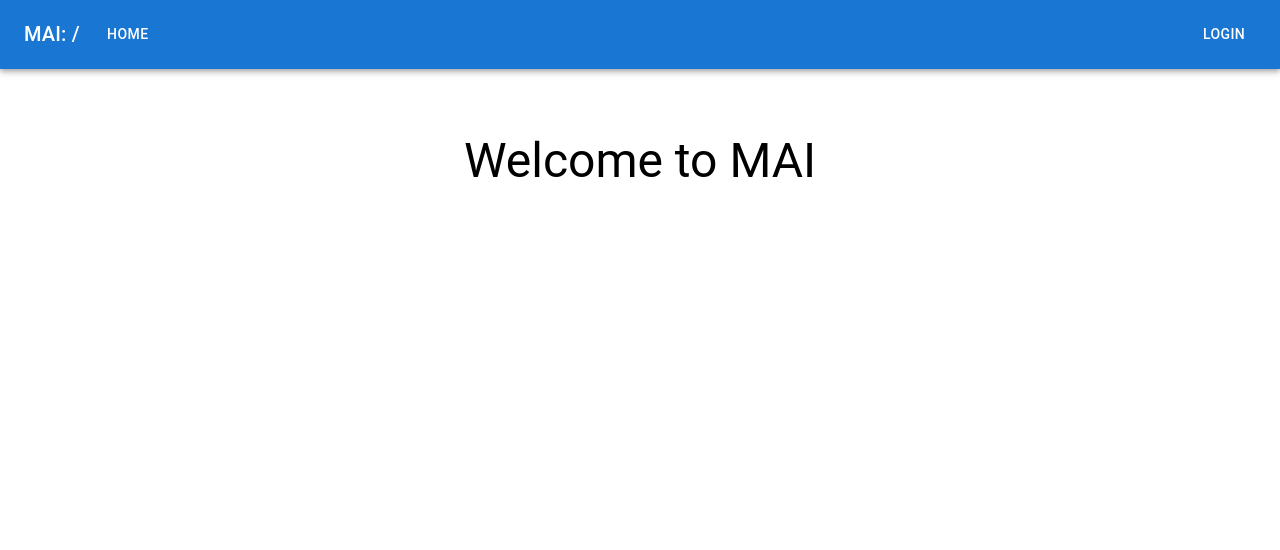
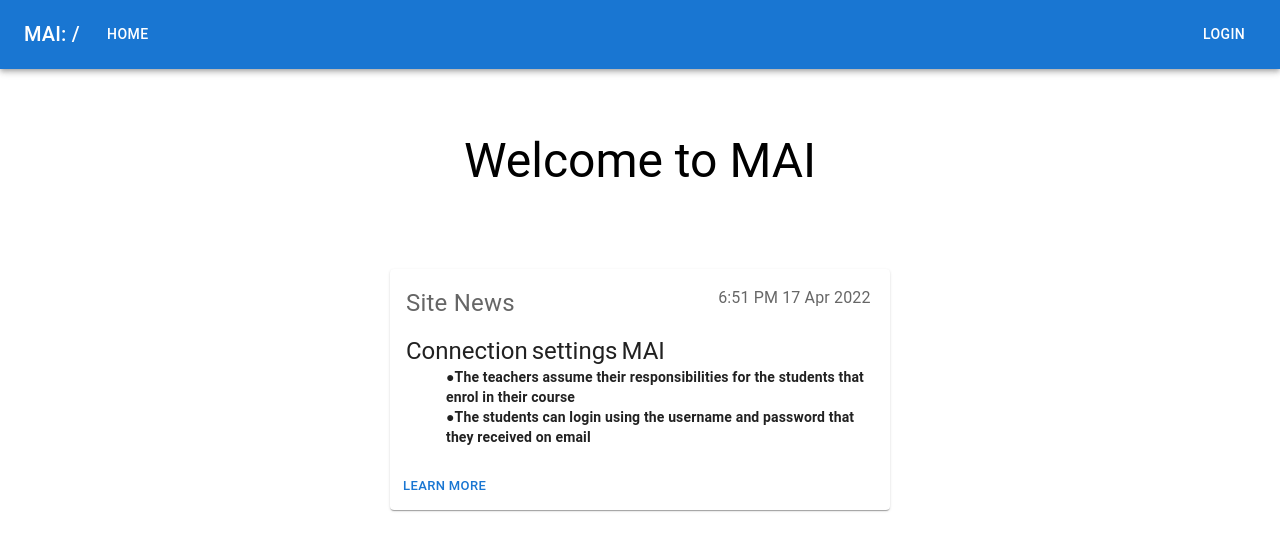
Before and after one commit to 916-Raiu-Madalin/Runtime-Terror, a React (Create React App) app in the folder MAI/src/main/frontend/: page / in a window 1280 px wide. Shown: the top 550 px of the page. Built offline with nearby package versions, Linux system fonts and the light colour scheme.

Commit message:
Small Informative Box on HomePage

```diff
--- a/MAI/src/main/frontend/src/components/Home.js
+++ b/MAI/src/main/frontend/src/components/Home.js
@@ -1,11 +1,21 @@
-import { Typography, Box } from "@mui/material"
-import {React} from "react"
+import { Typography, Box, Button, CardContent, Card, CardActions} from "@mui/material"
+import {React,useState, useEffect} from "react"
 
+const bull = (
+    <Box
+        component="span"
+        sx={{ display: 'inline-block', mx: '2px', transform: 'scale(0.8)' }}
+    >
+    </Box>
+);
 
 
 
 const Home = ( ) =>{
-
+    const [dateState, setDateState] = useState(new Date());
+    useEffect(() => {
+        setInterval(() => setDateState(new Date()), 30000);
+    }, []);
     return(
         <Box
           sx={{
@@ -13,12 +23,57 @@ const Home = ( ) =>{
             display: 'flex',
             flexDirection: 'column',
             alignItems: 'center',
+            gap: 10,
           }}
         >
         <Typography variant="h3">
             Welcome to MAI
         </Typography>
+        <Card sx={{ minWidth: 500 ,width: '30%',display: 'flex', flexDirection: 'column'}}>
+            <CardContent >
+                <Typography sx={{ fontSize: 24 ,display: 'flex', flexDirection: 'row'}} color="text.secondary" gutterBottom>
+                    Site News
+
+                    <Typography sx={{width:'70%', textAlign:'right', marginTop:'-3%', marginLeft:'6%'}} >
+                        <p>
+                            {dateState.toLocaleString('en-US', {
+                                hour: 'numeric',
+                                minute: 'numeric',
+                                hour12: true,
+                            })}
+                            {' '}
+                            {dateState.toLocaleDateString('en-GB', {
+                                day: 'numeric',
+                                month: 'short',
+                                year: 'numeric',
+                            })}
+                        </p>
+                    </Typography>
+                </Typography>
+                <Typography variant="h5" component="div">
+                    Connection{bull}settings{bull}MAI{bull}
+
+                </Typography>
+
+                <Typography variant="body2" sx={{paddingLeft:5}}>
+                    <b>●The teachers assume their responsibilities for the students that enrol in their course</b>
+                    <br />
+
+                </Typography>
+                <Typography variant="body2" sx={{paddingLeft:5}}>
+                    <b>●The students can login using the username and password that they received on email</b>
+                    <br />
+
+                </Typography>
+            </CardContent>
+            <CardActions>
+                <Button size="small">Learn More</Button>
+            </CardActions>
+
+        </Card>
+
         </Box>
+
     )
 }
 
--- a/MAI/src/main/frontend/src/context/AuthProvider.js
+++ b/MAI/src/main/frontend/src/context/AuthProvider.js
@@ -1,3 +1,4 @@
+import React, { Component }  from 'react';
 import {createContext, useState} from "react"
 
 const AuthContext = createContext({});
```
